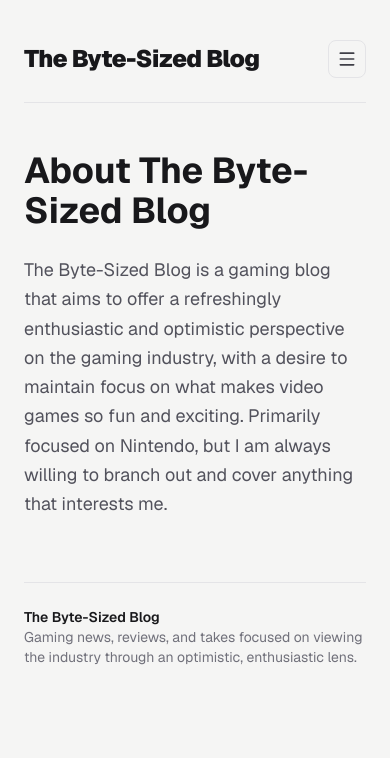
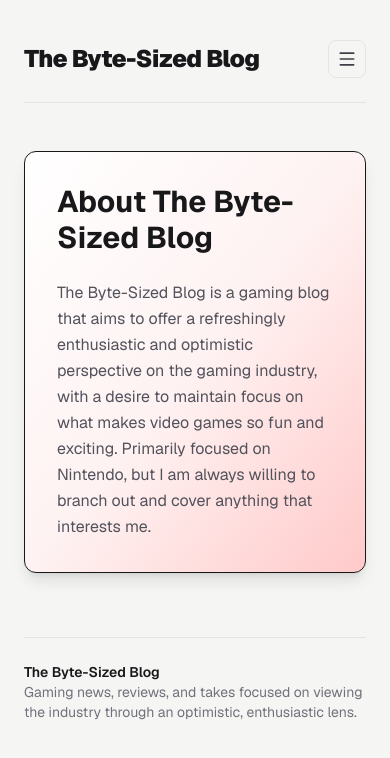
Before and after one commit to Andromeda252/byte-sized-blog, a Next.js app: page /about in a window 390 px wide. Shown: the top 758 px of the page. Built offline with nearby package versions, Linux system fonts and the light colour scheme.

Commit message:
Added some styling to the About page.

```diff
--- a/src/app/about/page.tsx
+++ b/src/app/about/page.tsx
@@ -5,15 +5,17 @@
     return (
         <PageContainer>
             <Navbar />
-            <h1 className="text-4xl font-bold mb-6">
+            <section className="p-8 border rounded-xl bg-gradient-to-br from-white via-red-50 to-red-200 shadow-lg">
+                <h1 className="text-3xl md:text-4xl font-bold mb-6">
                     About The Byte-Sized Blog
                 </h1>
-            <p className="text-lg text-zinc-600 leading-relaxed">
+                <p className="text-md md:text-lg text-zinc-600 leading-relaxed">
                     The Byte-Sized Blog is a gaming blog that aims to offer a refreshingly enthusiastic
                     and optimistic perspective on the gaming industry, with a desire to maintain focus
                     on what makes video games so fun and exciting. Primarily focused on Nintendo, but
                     I am always willing to branch out and cover anything that interests me.
                 </p>
+            </section>
         </PageContainer>
     )
 }
```
Lines whose indentation alone changed are shown as unchanged.
